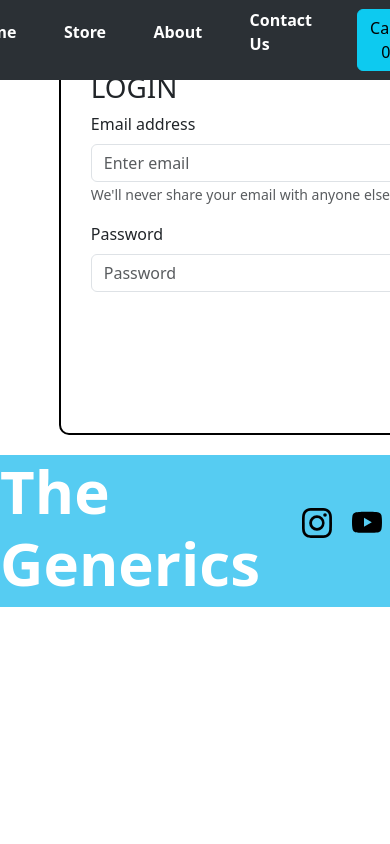
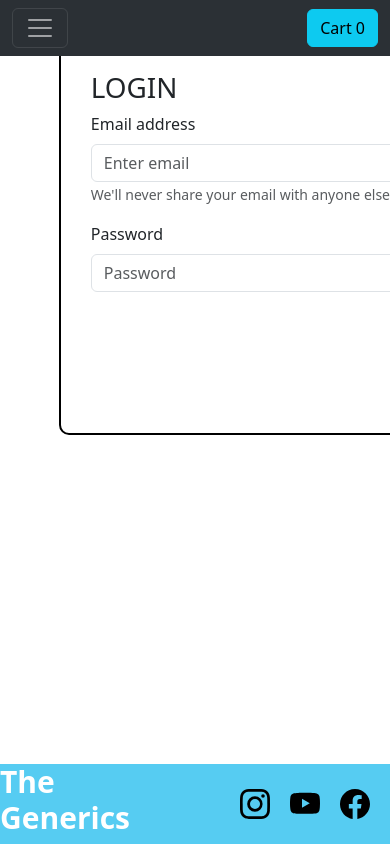
Before and after one commit to Fardeen2001/E-Commerce_React_app, a React (Create React App) app: page /AuthForm in a window 390 px wide. Shown: the top 844 px of the page. Built offline with nearby package versions, Linux system fonts and the light colour scheme.

Commit message:
E-Commerce_React_app

```diff
--- a/src/Components/Header/Header.module.css
+++ b/src/Components/Header/Header.module.css
@@ -2,13 +2,11 @@
   width: 100%;
   background-color: #777777;
   padding: 0 30px 30px;
-  display: flex;
-  align-items: center;
-  justify-content: center;
   margin-top: 4%;
 }
 .title h1 {
   font-size: 100px;
   font-weight: bold;
   color: #fff;
+  text-align: center;
 }
--- a/src/Components/Header/NavBar.module.css
+++ b/src/Components/Header/NavBar.module.css
@@ -2,10 +2,10 @@
   display: flex;
   justify-content: center;
   align-items: center;
-  gap: 5%;
+  gap: 0%;
 }
 .header li {
-  margin: 0 1rem;
+  margin: 0 1.2rem;
   list-style: none;
 }
 .header a {
@@ -20,3 +20,15 @@
   padding-bottom: 0.25rem;
   border-bottom: 4px solid #95bcf0;
 }
+@media screen and (max-width: 768px) {
+  .header ul {
+    display: flex;
+    align-items: flex-start;
+    margin-top: 10px;
+    flex-direction: column;
+  }
+  .header li {
+    margin: 10px;
+    list-style: none;
+  }
+}
--- a/src/Components/Header/Navbar.js
+++ b/src/Components/Header/Navbar.js
@@ -6,6 +6,7 @@ import Button from "react-bootstrap/Button";
 import { NavLink, useNavigate } from "react-router-dom";
 import { useCart } from "react-use-cart";
 import AuthContext from "../../ContextStore/auth-context";
+import Nav from "react-bootstrap/Nav";
 const NavBar = (props) => {
   const authCxt = useContext(AuthContext);
   const navigate = useNavigate();
@@ -16,14 +17,17 @@ const NavBar = (props) => {
   };
   return (
     <Navbar
+      collapseOnSelect
+      expand="md"
+      className="bg-body-tertiary"
       bg="dark"
       data-bs-theme="dark"
-      className="bg-body-tertiary"
       fixed="top"
-      style={{ backgroundColor: "#000", color: "#fff" }}
     >
       <Container>
-        <Container>
+        <Navbar.Toggle aria-controls="responsive-navbar-nav" />
+        <Navbar.Collapse id="responsive-navbar-nav">
+          <Nav className="me-auto">
             <nav className={classes.header}>
               <ul>
                 <li>
@@ -87,18 +91,97 @@ const NavBar = (props) => {
                 </li>
               </ul>
             </nav>
-        </Container>
-        <Navbar.Toggle />
-        <Navbar.Collapse
-          className="justify-content-end"
-          style={{ width: "10%" }}
-        >
+          </Nav>
+        </Navbar.Collapse>
         <Button variant="info" onClick={props.onShow}>
-            Cart <span>{totalItems}</span>
+          Cart <span>{totalItems}</span>{" "}
         </Button>
-        </Navbar.Collapse>
       </Container>
     </Navbar>
+    // <Navbar
+    //   bg="dark"
+    //   data-bs-theme="dark"
+    //   className="bg-body-tertiary"
+    //   fixed="top"
+    //   style={{ backgroundColor: "#000", color: "#fff" }}
+    // >
+    //   <Container>
+    //     <Container>
+    //       <nav className={classes.header}>
+    //         <ul>
+    //           <li>
+    //             <NavLink
+    //               to="/"
+    //               className={(navdata) =>
+    //                 navdata.isActive ? classes.active : ""
+    //               }
+    //             >
+    //               Home
+    //             </NavLink>
+    //           </li>
+    //           <li>
+    //             <NavLink
+    //               to="/Store"
+    //               className={(navdata) =>
+    //                 navdata.isActive ? classes.active : ""
+    //               }
+    //             >
+    //               Store
+    //             </NavLink>
+    //           </li>
+    //           <li>
+    //             <NavLink
+    //               to="/About"
+    //               className={(navdata) =>
+    //                 navdata.isActive ? classes.active : ""
+    //               }
+    //             >
+    //               About
+    //             </NavLink>
+    //           </li>
+    //           <li>
+    //             <NavLink
+    //               to="/Contact"
+    //               className={(navdata) =>
+    //                 navdata.isActive ? classes.active : ""
+    //               }
+    //             >
+    //               Contact Us
+    //             </NavLink>
+    //           </li>
+    //           <li>
+    //             {!authCxt.isLoggedIn && (
+    //               <NavLink
+    //                 to="/AuthForm"
+    //                 className={(navdata) =>
+    //                   navdata.isActive ? classes.active : ""
+    //                 }
+    //               >
+    //                 LogIn
+    //               </NavLink>
+    //             )}
+    //           </li>
+    //           <li>
+    //             {authCxt.isLoggedIn && (
+    //               <Button variant="info" onClick={logoutHandler}>
+    //                 Logout
+    //               </Button>
+    //             )}
+    //           </li>
+    //         </ul>
+    //       </nav>
+    //     </Container>
+
+    //     <Navbar.Collapse
+    //       className="justify-content-end"
+    //       style={{ width: "10%" }}
+    //     >
+    //       <Button variant="info" onClick={props.onShow}>
+    //         Cart <span>{totalItems}</span>
+    //       </Button>
+    //     </Navbar.Collapse>
+    //   </Container>
+    // </Navbar>
   );
 };
 
--- a/src/Components/Layout/Footer.js
+++ b/src/Components/Layout/Footer.js
@@ -1,8 +1,10 @@
 import React from "react";
 import classes from "./Footer.module.css";
+import { Navbar } from "react-bootstrap";
 const Footer = () => {
   return (
-    <footer>
+    <Navbar fixed="bottom" className={classes.footerNav}>
+      <footer className={classes.footer}>
         <h2 className={classes.title}>The Generics</h2>
         <ul className={classes.links}>
           <li>
@@ -49,6 +51,7 @@ const Footer = () => {
           </li>
         </ul>
       </footer>
+    </Navbar>
   );
 };
 
--- a/src/Components/Layout/Footer.module.css
+++ b/src/Components/Layout/Footer.module.css
@@ -1,4 +1,8 @@
-footer {
+.footerNav {
+  margin: 0;
+  padding: 0;
+}
+.footer {
   background-color: #56ccf2;
   display: flex;
   align-items: center;
@@ -20,3 +24,11 @@ footer {
   font-size: 60px;
   font-weight: bold;
 }
+@media screen and (max-width: 600px) {
+  .title {
+    font-size: 30px;
+  }
+  .links {
+    margin: 10px;
+  }
+}
```
Lines whose indentation alone changed are shown as unchanged.
